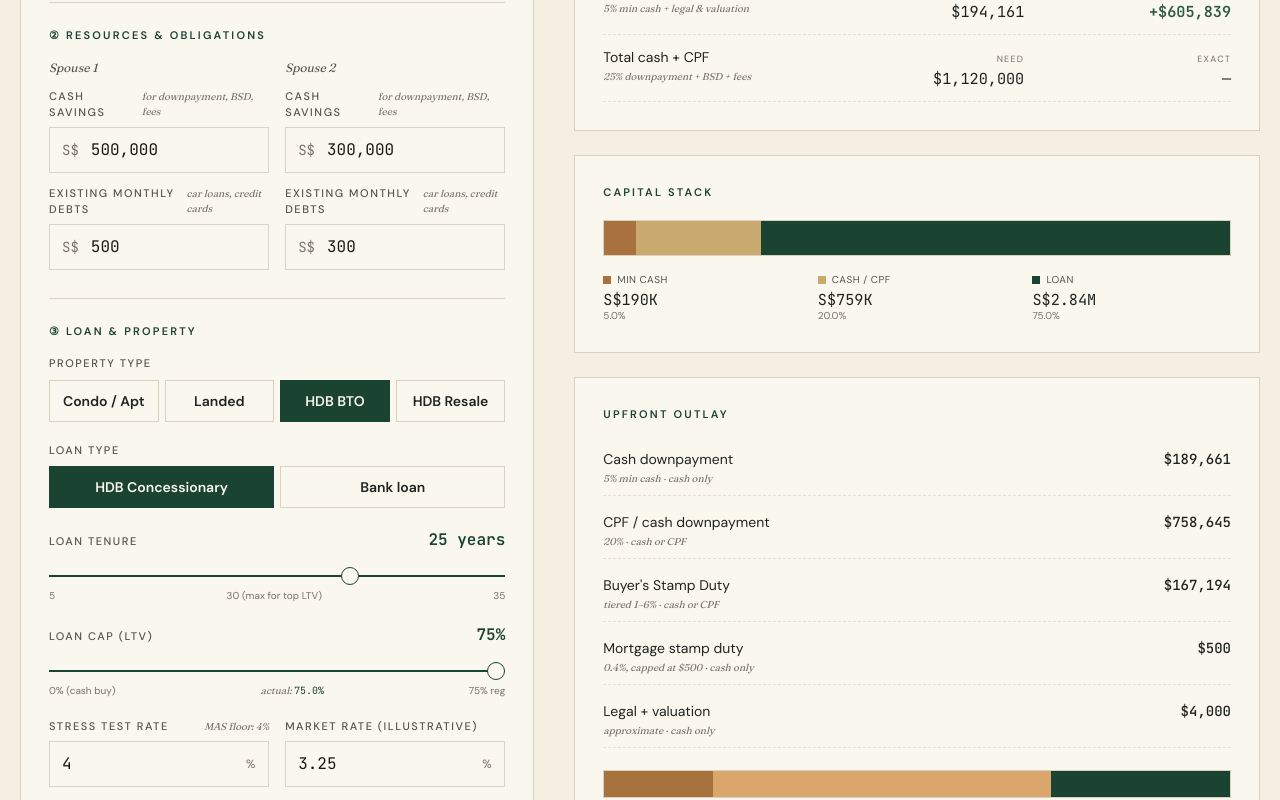
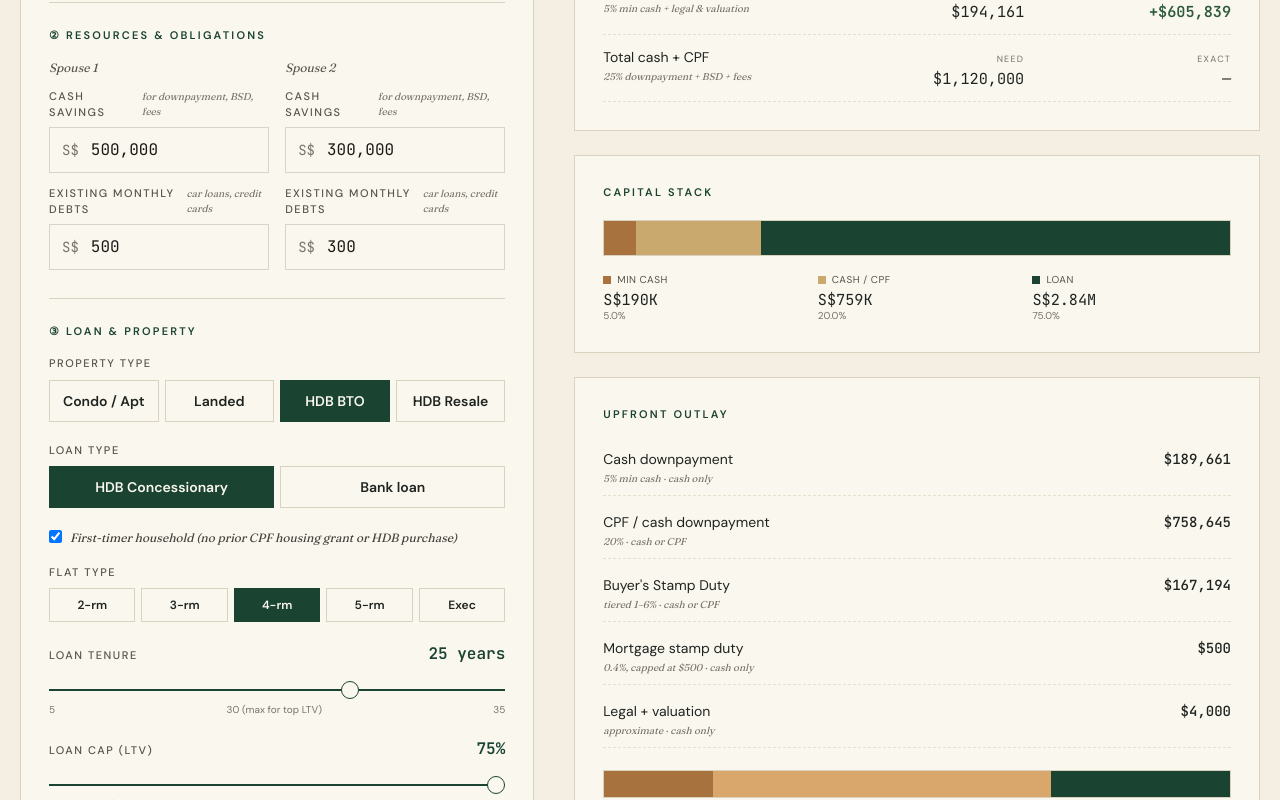
Before and after one commit to thespacemanatee/sg-property-affordability, a React (Vite) app: page / in a window 1280 px wide. Both pictures are taken after a click on the button "HDB BTO". Shown: the part 836-1636 px from the top of the page. Built offline with nearby package versions, Linux system fonts and the light colour scheme.

Commit message:
UI: add HDB-specific controls (first-timer, flat type, proximity)
https://claude.ai/code/session_01FK6iTMGQ35hd7RgVk1arDB

```diff
--- a/src/App.jsx
+++ b/src/App.jsx
@@ -1312,6 +1312,84 @@ export default function PrivatePropertyAffordabilityCalculator() {
                       </button>
                     ))}
                   </div>
+                </div>
+              )}
+
+              {isHdb && (
+                <div className="mb-5 space-y-4">
+                  <label className="flex items-start gap-2 text-[12px] text-stone-700 leading-relaxed cursor-pointer">
+                    <input
+                      type="checkbox"
+                      checked={firstTimer}
+                      onChange={(e) => setFirstTimer(e.target.checked)}
+                      className="mt-0.5"
+                    />
+                    <span style={{ fontFamily: '"Fraunces", serif', fontStyle: "italic" }}>
+                      First-timer household (no prior CPF housing grant or HDB purchase)
+                    </span>
+                  </label>
+
+                  <div>
+                    <div
+                      className="text-[11px] uppercase tracking-[0.14em] text-stone-600 mb-2"
+                      style={{ fontWeight: 500 }}
+                    >
+                      Flat Type
+                    </div>
+                    <div className="grid grid-cols-5 gap-1.5">
+                      {[
+                        { v: "2room", label: "2-rm" },
+                        { v: "3room", label: "3-rm" },
+                        { v: "4room", label: "4-rm" },
+                        { v: "5room", label: "5-rm" },
+                        { v: "executive", label: "Exec" },
+                      ].map((o) => (
+                        <button
+                          key={o.v}
+                          onClick={() => setFlatType(o.v)}
+                          className="py-2 px-1.5 text-center transition-colors border"
+                          style={{
+                            background: flatType === o.v ? "#1B4332" : "#FAF7EE",
+                            color: flatType === o.v ? "#FAF7EE" : "#1F2421",
+                            borderColor: flatType === o.v ? "#1B4332" : "#D9D2BF",
+                          }}
+                        >
+                          <div className="text-xs font-semibold">{o.label}</div>
+                        </button>
+                      ))}
+                    </div>
+                  </div>
+
+                  {propertyType === "hdb_resale" && (
+                    <div>
+                      <div
+                        className="text-[11px] uppercase tracking-[0.14em] text-stone-600 mb-2"
+                        style={{ fontWeight: 500 }}
+                      >
+                        Proximity to Parents / Married Child
+                      </div>
+                      <div className="grid grid-cols-3 gap-1.5">
+                        {[
+                          { v: "with", label: "Living with" },
+                          { v: "within4km", label: "Within 4km" },
+                          { v: "none", label: "Neither" },
+                        ].map((o) => (
+                          <button
+                            key={o.v}
+                            onClick={() => setProximity(o.v)}
+                            className="py-2 px-1.5 text-center transition-colors border"
+                            style={{
+                              background: proximity === o.v ? "#1B4332" : "#FAF7EE",
+                              color: proximity === o.v ? "#FAF7EE" : "#1F2421",
+                              borderColor: proximity === o.v ? "#1B4332" : "#D9D2BF",
+                            }}
+                          >
+                            <div className="text-xs font-semibold">{o.label}</div>
+                          </button>
+                        ))}
+                      </div>
+                    </div>
+                  )}
                 </div>
               )}
 
```
